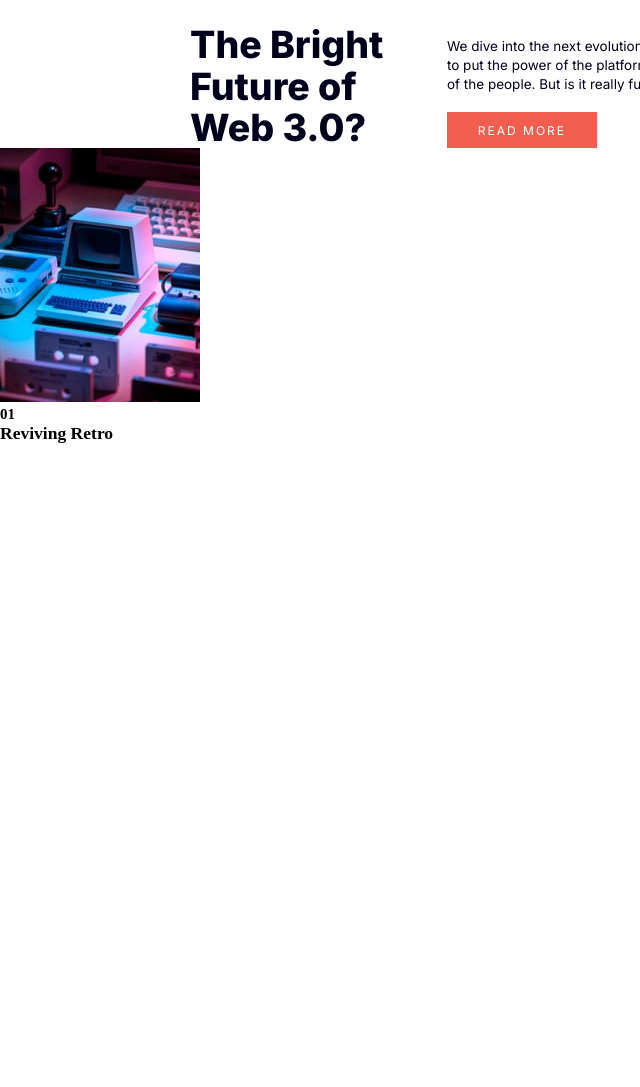
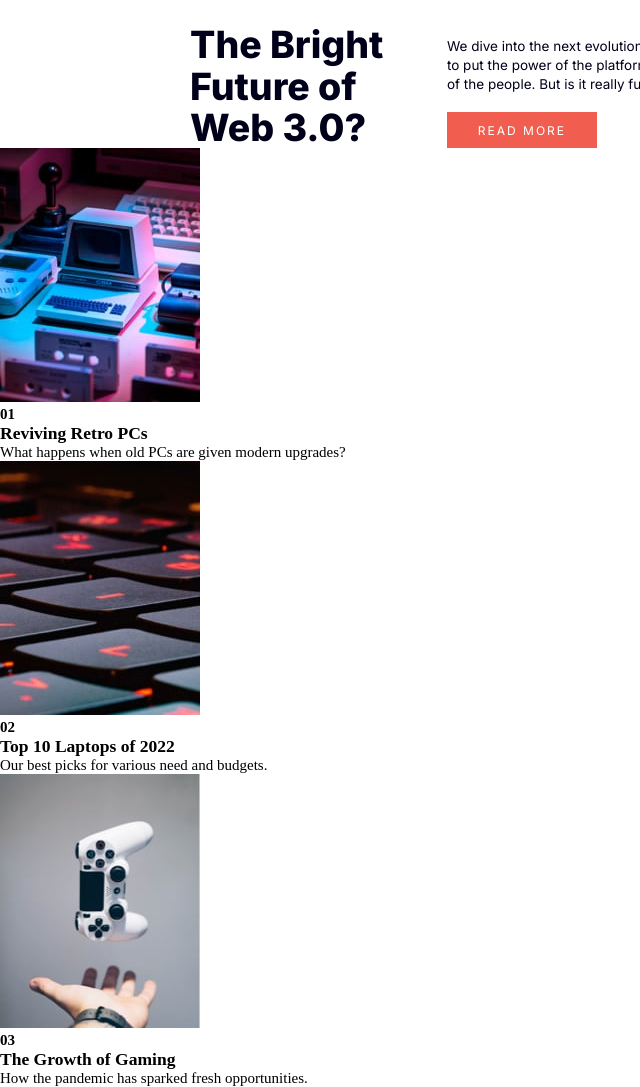
Before and after one commit to regal-shabazz/news-homepage, a plain HTML site: page index.html in a window 1280 px wide. Shown: the part 421-1508 px from the top of the page, without its empty margins (0-640 px from the left). Before the commit the page ends 865 px from the top, so only its background shows below. Drawn offline with Linux system fonts and the light colour scheme.

Commit message:
html footer content added, no styles yet

```diff
--- a/index.html
+++ b/index.html
@@ -112,7 +112,26 @@
 
         <div class="text__content">
           <h4>01</h4>
-          <h3>Reviving Retro </h3>
+          <h3>Reviving Retro PCs</h3>
+          <p>What happens when old PCs are given modern upgrades?</p>
+        </div>
+      </article>
+      <article>
+        <img src="./assets/images/image-top-laptops.jpg" alt="">
+
+        <div class="text__content">
+          <h4>02</h4>
+          <h3>Top 10 Laptops of 2022</h3>
+          <p>Our best picks for various need and budgets.</p>
+        </div>
+      </article>
+      <article>
+        <img src="./assets/images/image-gaming-growth.jpg" alt="">
+
+        <div class="text__content">
+          <h4>03</h4>
+          <h3>The Growth of Gaming</h3>
+          <p>How the pandemic has sparked fresh opportunities.</p>
         </div>
       </article>
     </footer>
```
